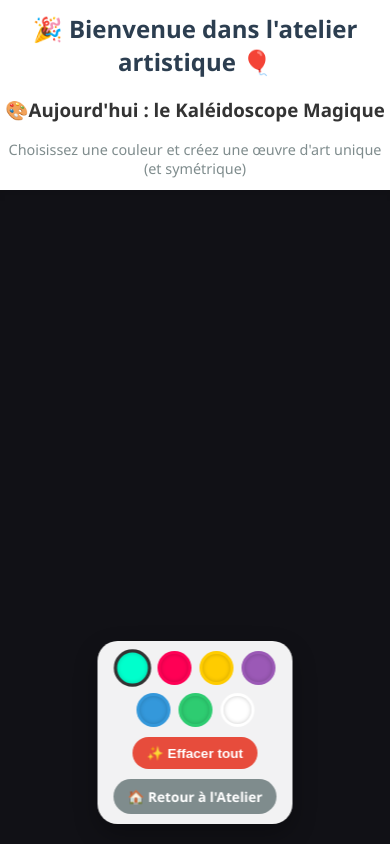
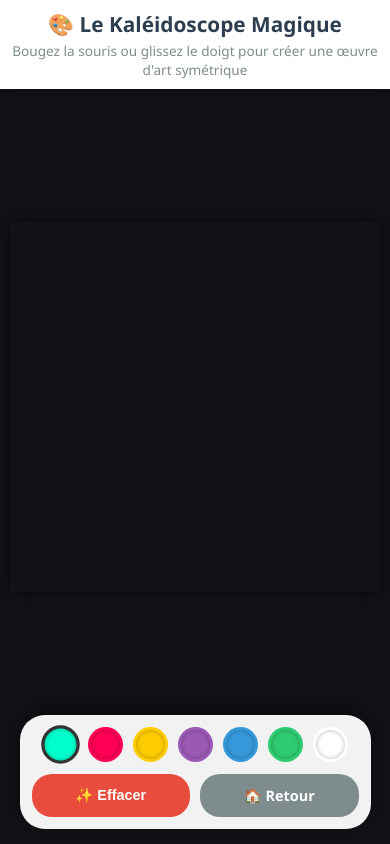
Before and after one commit to pierreg78-maker/Atelier_bis, a plain HTML site: page index.html in a window 390 px wide. Drawn offline with Linux system fonts and the light colour scheme.

Commit message:
Enhance layout and styles in index.html
Updated viewport settings, title, and various styles for improved layout and responsiveness. Adjusted button styles and added new elements for better user interaction.

```diff
--- a/index.html
+++ b/index.html
@@ -2,12 +2,15 @@
 <html lang="fr">
 <head>
     <meta charset="UTF-8">
-    <meta name="viewport" content="width=device-width, initial-scale=1.0">
-    <title>L'Atelier Artistique</title>
+    <meta name="viewport" content="width=device-width, initial-scale=1.0, maximum-scale=1.0, user-scalable=no">
+    <title>L'Atelier Artistique - Kaléidoscope Magique</title>
     <style>
         :root {
-            --primary: #4a6fa5;
-            --bg-site: #111116; /* Fond sombre global pour une meilleure immersion */
+            --bg-site: #111116;
+        }
+
+        * {
+            box-sizing: border-box;
         }
 
         body {
@@ -19,65 +22,79 @@
             display: flex;
             flex-direction: column;
             align-items: center;
-            min-height: 100vh;
+            height: 100vh;
             overflow: hidden;
             user-select: none;
+            -webkit-user-select: none;
         }
 
         header {
             width: 100%;
-            padding: 12px;
+            padding: 10px;
             text-align: center;
             background-color: white;
-            box-shadow: 0 2px 10px rgba(0,0,0,0.1);
+            box-shadow: 0 2px 10px rgba(0,0,0,0.3);
             z-index: 10;
         }
 
         h1 {
             margin: 0;
-            font-size: 1.5rem;
+            font-size: 1.3rem;
             color: #2c3e50;
         }
 
         .subtitle {
             margin: 3px 0 0 0;
-            font-size: 0.9rem;
+            font-size: 0.85rem;
             color: #7f8c8d;
         }
 
+        #main-wrapper {
+            flex: 1;
+            width: 100%;
+            display: flex;
+            flex-direction: column;
+            align-items: center;
+            justify-content: space-between;
+            padding: 10px 0;
+            min-height: 0; /* Empêche le débordement flex */
+        }
+
         #canvas-container {
-            position: relative;
             flex: 1;
             width: 100%;
             display: flex;
             justify-content: center;
             align-items: center;
+            min-height: 0;
         }
 
         canvas {
             display: block;
             cursor: crosshair;
+            background-color: #111116;
+            box-shadow: 0 0 15px rgba(0,0,0,0.5);
         }
 
-        /* BARRE D'OUTILS RESPONSIVE */
         #toolbar {
-            position: absolute;
-            bottom: 20px;
-            left: 50%;
-            transform: translateX(-50%);
             background: rgba(255, 255, 255, 0.95);
             padding: 12px 20px;
-            border-radius: 30px;
+            border-radius: 25px;
             display: flex;
-            flex-wrap: wrap; /* Permet le passage à la ligne si l'écran est trop étroit */
             gap: 15px;
             align-items: center;
             justify-content: center;
-            box-shadow: 0 10px 25px rgba(0,0,0,0.3);
+            box-shadow: 0 -5px 20px rgba(0,0,0,0.4);
             z-index: 10;
             backdrop-filter: blur(5px);
             width: auto;
-            max-width: 90%; /* Évite de déborder sur les côtés */
+            max-width: 95%;
+            margin-bottom: 5px;
+        }
+
+        .action-buttons {
+            display: flex;
+            gap: 10px;
         }
 
         .btn {
@@ -88,7 +105,7 @@
             font-weight: bold;
             cursor: pointer;
             transition: transform 0.2s;
-            white-space: nowrap; /* Empêche le texte du bouton de se couper en deux */
+            white-space: nowrap;
         }
 
         .btn:active {
@@ -110,8 +127,6 @@
         .color-palette {
             display: flex;
             gap: 8px;
-            flex-wrap: wrap;
-            justify-content: center;
         }
 
         .color-opt {
@@ -121,7 +136,7 @@
             cursor: pointer;
             border: 3px solid transparent;
             transition: transform 0.2s;
-            box-shadow: inset 0 0 4px rgba(0,0,0,0.2);
+            box-shadow: inset 0 0 4px rgba(0,0,0,0.3);
         }
 
         .color-opt.active {
@@ -129,32 +144,34 @@
             transform: scale(1.1);
         }
 
-        /* ADAPTATION SPÉCIFIQUE POUR LES SMARTPHONES (ÉCRANS < 600px) */
-        @media (max-width: 600px) {
+        @media (max-width: 768px) {
             #toolbar {
-                flex-direction: column; /* Aligne la palette au-dessus des boutons */
+                flex-direction: column;
+                gap: 12px;
+                padding: 12px;
+                width: 90%;
+            }
+
+            .color-palette {
+                flex-wrap: wrap;
+                justify-content: center;
                 gap: 10px;
-                padding: 10px 15px;
-                border-radius: 20px;
+            }
+
+            .color-opt {
+                width: 35px;
+                height: 35px;
             }
 
             .action-buttons {
-                display: flex;
-                gap: 10px;
                 width: 100%;
-                justify-content: center;
             }
 
             .btn {
-                padding: 8px 14px;
-                font-size: 0.85rem;
-                flex: 1; /* Les deux boutons prennent la même largeur sur mobile */
+                flex: 1;
                 text-align: center;
-            }
-
-            .color-opt {
-                width: 28px; /* Légère réduction des pastilles pour que tout tienne sur une ligne mobile */
-                height: 28px;
+                padding: 12px;
+                font-size: 0.9rem;
             }
         }
     </style>
@@ -162,18 +179,21 @@
 <body>
 
     <header>
-        <h1> &#127881 Bienvenue dans l'atelier artistique &#127880</h1>
-       <h3> 🎨Aujourd'hui : le Kaléidoscope Magique</h3>
-        <p class="subtitle">Choisissez une couleur et créez une œuvre d'art unique (et symétrique)</p>
+        <h1>🎨 Le Kaléidoscope Magique</h1>
+        <p class="subtitle">Bougez la souris ou glissez le doigt pour créer une œuvre d'art symétrique</p>
     </header>
 
-    <div id="canvas-container">
-        <canvas id="kaleidoscopeCanvas"></canvas>
+    <div id="main-wrapper">
+        <div id="canvas-container">
+            <canvas id="kaleidoscopeCanvas"></canvas>
+        </div>
 
         <div id="toolbar">
             <div class="color-palette" id="palette"></div>
-            <button class="btn btn-clear" id="clearBtn">✨ Effacer tout</button>
-            <a href="https://pierreg78-maker.github.io/Atelier/" class="btn btn-back">🏠 Retour à l'Atelier</a>
+            <div class="action-buttons">
+                <button class="btn btn-clear" id="clearBtn">✨ Effacer</button>
+                <a href="https://pierreg78-maker.github.io/Atelier/" class="btn btn-back">🏠 Retour</a>
+            </div>
         </div>
     </div>
 
@@ -184,9 +204,8 @@
         const clearBtn = document.getElementById('clearBtn');
         const paletteContainer = document.getElementById('palette');
 
-        // Configuration
         const symetrie = 8;
-        let estEnTrainDeDessiner = false; // Correction de l'espace ici !
+        let estEnTrainDeDessiner = false;
         let couleurCourante = '#00ffcc';
         let derniereX = 0;
         let derniereY = 0;
@@ -194,7 +213,6 @@
 
         const couleurs = ['#00ffcc', '#ff0055', '#ffcc00', '#9b59b6', '#3498db', '#2ecc71', '#ffffff'];
 
-        // Initialisation de la palette
         couleurs.forEach((couleur, index) => {
             const opt = document.createElement('div');
             opt.className = `color-opt ${index === 0 ? 'active' : ''}`;
@@ -208,7 +226,12 @@
         });
 
         function redimensionner() {
-            const taille = Math.min(container.clientWidth, container.clientHeight) - 40;
+            // Recalcul strict et dynamique de l'espace carré disponible au pixel près
+            const marge = 20;
+            const tailleMaxX = container.clientWidth - marge;
+            const tailleMaxY = container.clientHeight - marge;
+            const taille = Math.max(100, Math.min(tailleMaxX, tailleMaxY));
+
             canvas.width = taille;
             canvas.height = taille;
 
@@ -299,7 +322,7 @@
         clearBtn.addEventListener('click', effacerCanvas);
         window.addEventListener('resize', redimensionner);
 
-        setTimeout(redimensionner, 100);
+        setTimeout(redimensionner, 150);
     </script>
 </body>
 </html>
```
